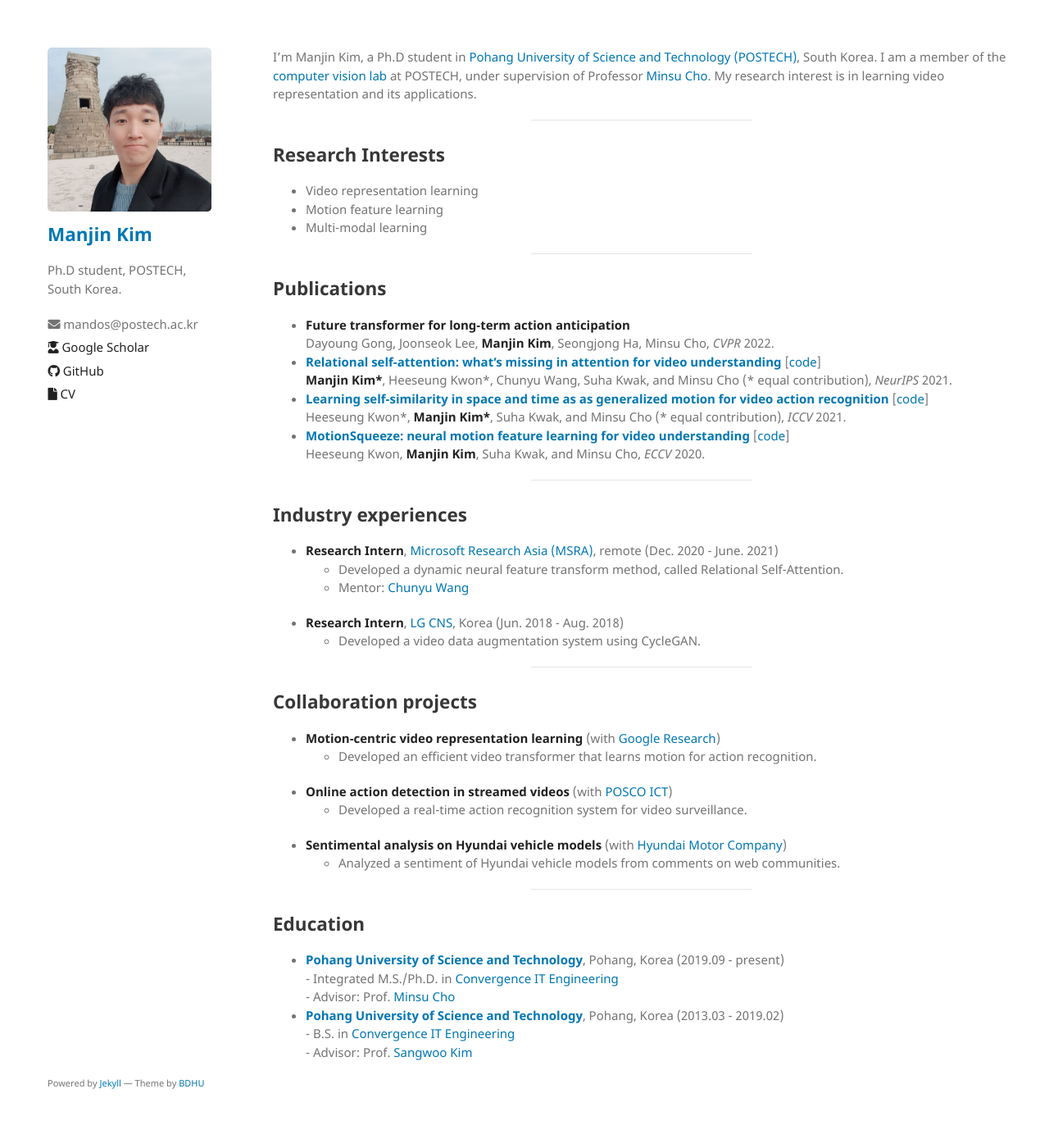
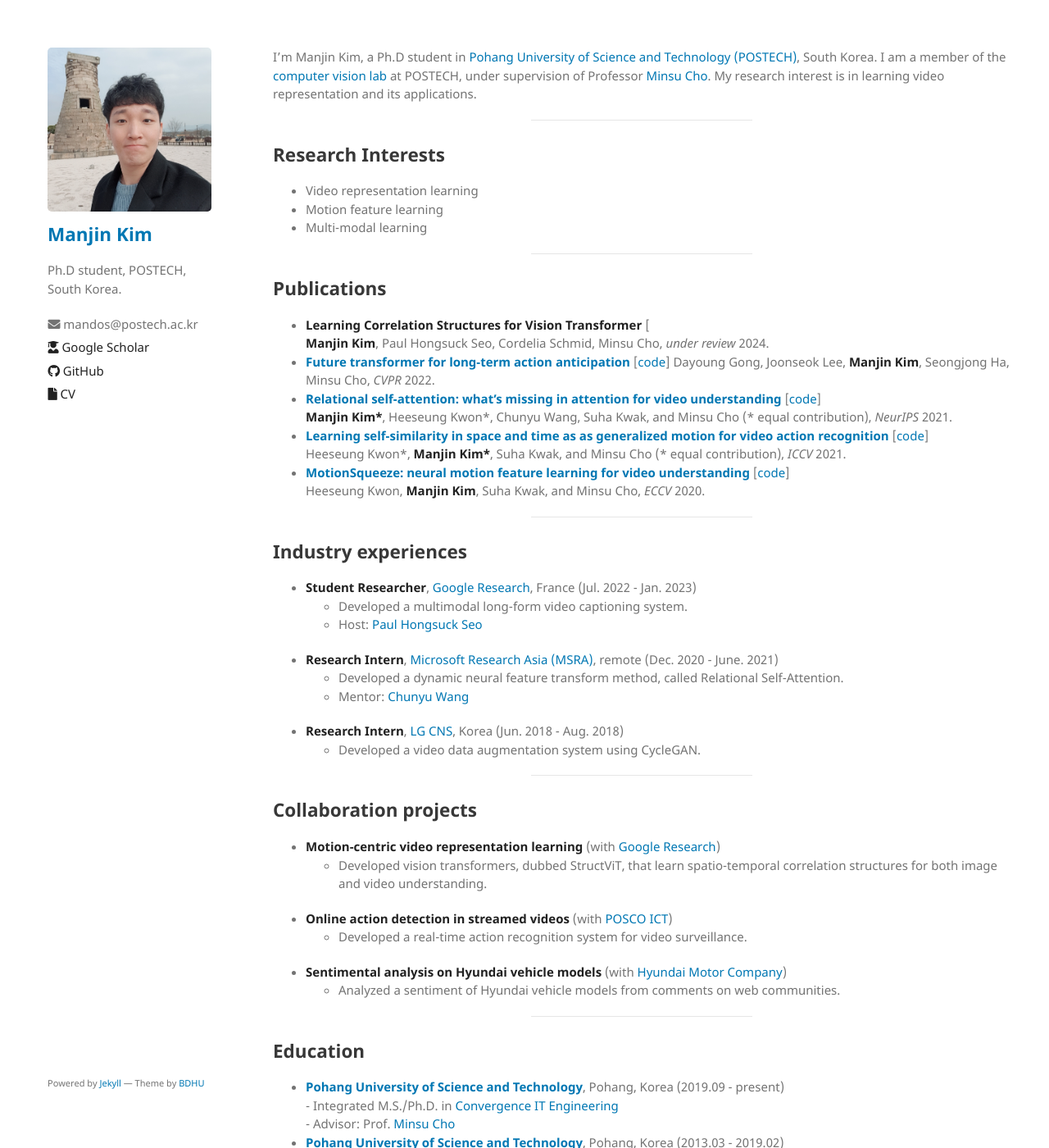
Before and after one commit to KimManjin/KimManjin.github.io, a Jekyll site: the page built from index.md, in a window 1280 px wide and 1400 px high. Shown: the whole window at 82% size. Built offline with Jekyll 4.4.1, drawn with Linux system fonts in a browser that asks for light colours; our own code applies the rules of GitHub Pages for plain Markdown files.

Commit message:
Update index.md

```diff
--- a/index.md
+++ b/index.md
@@ -25,7 +25,9 @@ I'm Manjin Kim, a Ph.D student in [Pohang University of Science and Technology (
 ---------------------------------------------
 
 ## Publications
-- **Future transformer for long-term action anticipation**
+- **Learning Correlation Structures for Vision Transformer** &#91;
+  **Manjin Kim**, Paul Hongsuck Seo, Cordelia Schmid, Minsu Cho, _under review_ 2024.
+- **[Future transformer for long-term action anticipation](https://arxiv.org/abs/2205.14022)** &#91;[code]([https://github.com/arunos728/SELFY](https://github.com/gongda0e/FUTR))&#93;
   Dayoung Gong, Joonseok Lee, **Manjin Kim**, Seongjong Ha, Minsu Cho, _CVPR_ 2022.
 - **[Relational self-attention: what's missing in attention for video understanding](https://arxiv.org/abs/2111.01673)** &#91;[code](https://github.com/KimManjin/RSA)&#93;
   **Manjin Kim\***, Heeseung Kwon\*, Chunyu Wang, Suha Kwak, and Minsu Cho (* equal contribution), _NeurIPS_ 2021.
@@ -37,6 +39,9 @@ I'm Manjin Kim, a Ph.D student in [Pohang University of Science and Technology (
 ---------------------------------------------
 
 ## Industry experiences
+- **Student Researcher**, [Google Research]([https://www.microsoft.com/en-us/research/lab/microsoft-research-asia/](https://research.google/)), France (Jul. 2022 - Jan. 2023)
+    + Developed a multimodal long-form video captioning system.
+    + Host: [Paul Hongsuck Seo](https://phseo.github.io/)
 - **Research Intern**, [Microsoft Research Asia (MSRA)](https://www.microsoft.com/en-us/research/lab/microsoft-research-asia/), remote (Dec. 2020 - June. 2021)
     + Developed a dynamic neural feature transform method, called Relational Self-Attention.
     + Mentor: [Chunyu Wang](https://www.microsoft.com/en-us/research/people/chnuwa/)
@@ -47,7 +52,7 @@ I'm Manjin Kim, a Ph.D student in [Pohang University of Science and Technology (
 
 ## Collaboration projects
 - **Motion-centric video representation learning** (with [Google Research](https://research.google/))
-    + Developed an efficient video transformer that learns motion for action recognition.
+    + Developed vision transformers, dubbed StructViT, that learn spatio-temporal correlation structures for both image and video understanding.
 - **Online action detection in streamed videos** (with [POSCO ICT](https://www.poscoict.com/servlet/Main?lang=en))
     + Developed a real-time action recognition system for video surveillance.
 - **Sentimental analysis on Hyundai vehicle models** (with [Hyundai Motor Company](https://www.hyundai.com/kr/en/main))
```
